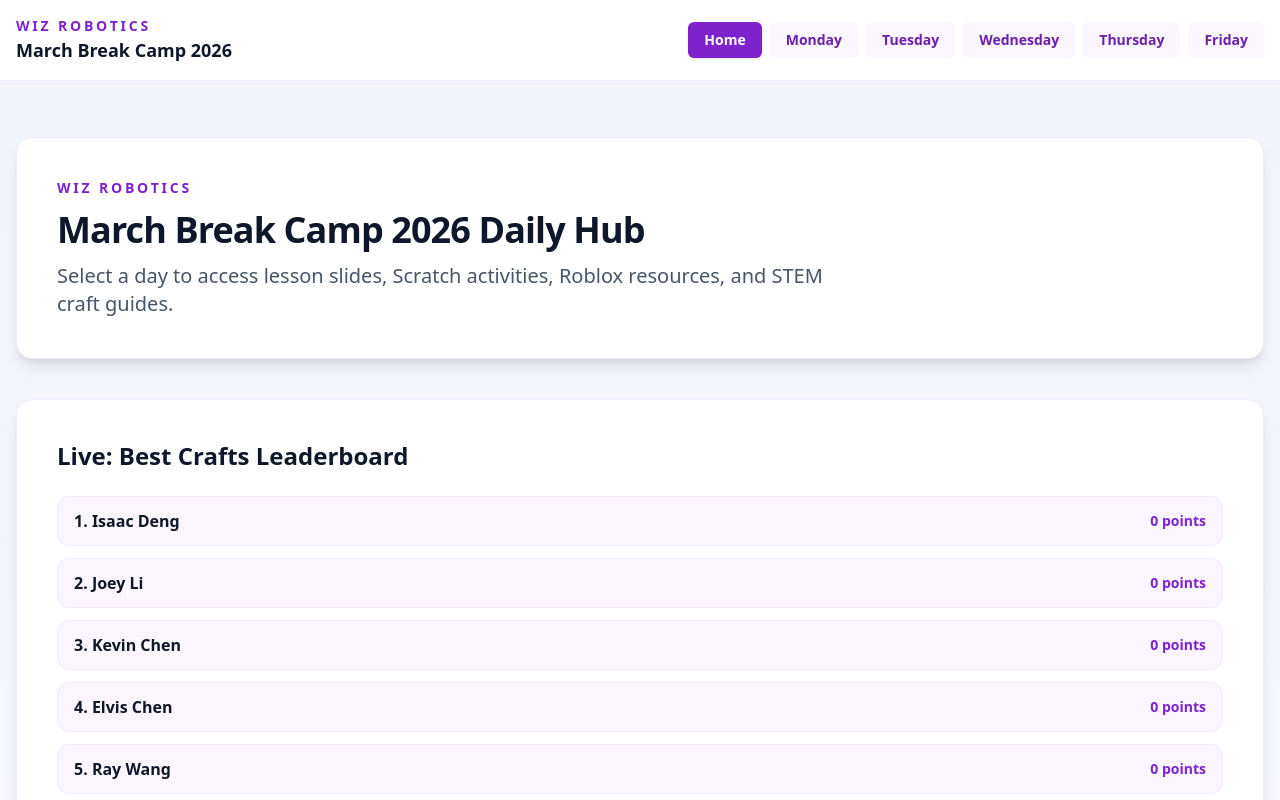
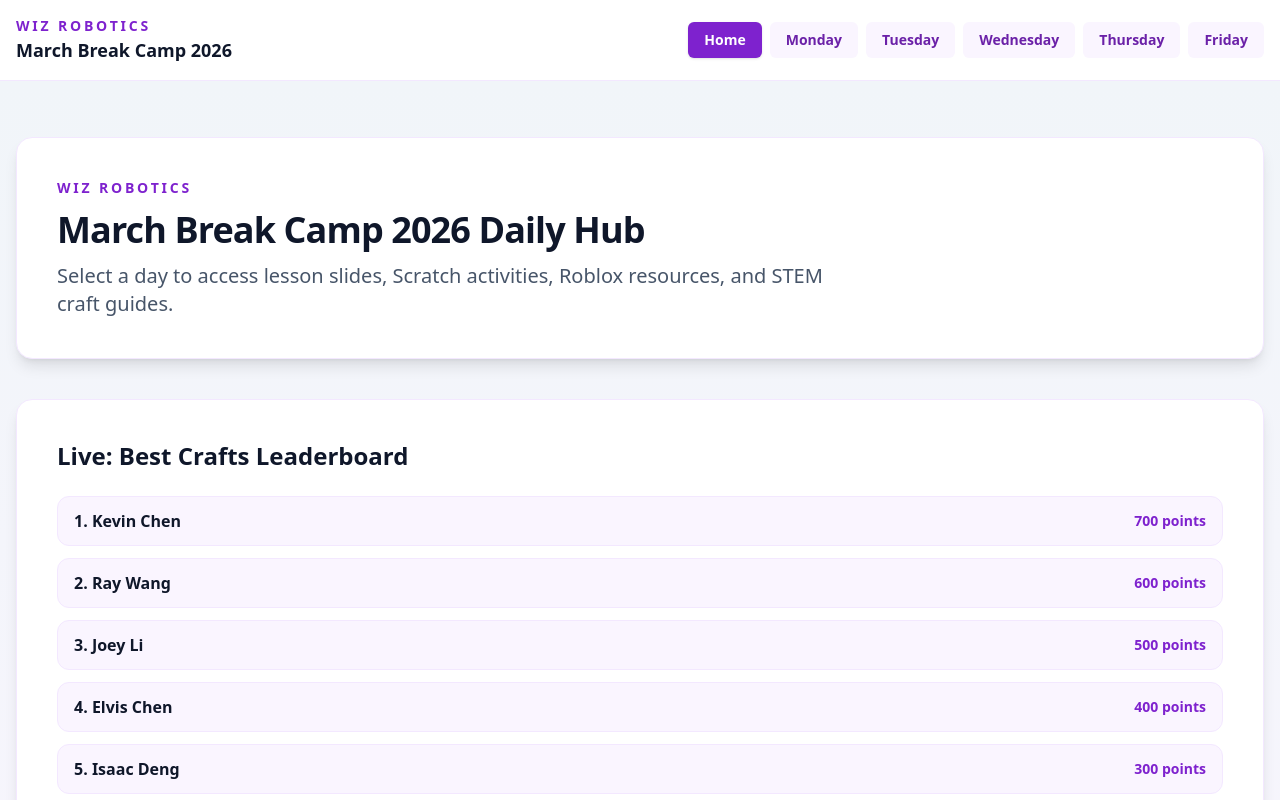
Before and after one commit to srigan-s/wizrobotics-marchbreak, a React (Vite) app: page / in a window 1280 px wide. Shown: the top 800 px of the page. Built offline with nearby package versions, Linux system fonts and the light colour scheme.

Commit message:
updated leaderboard day1

```diff
--- a/src/components/HomePage.tsx
+++ b/src/components/HomePage.tsx
@@ -3,39 +3,56 @@ interface HomePageProps {
 }
 
 function HomePage({ onNavigate }: HomePageProps) {
+
   const days = ['Monday', 'Tuesday', 'Wednesday', 'Thursday', 'Friday'];
+
   const leaderboard = [
-    'Isaac Deng',
-    'Joey Li',
-    'Kevin Chen',
-    'Elvis Chen',
-    'Ray Wang',
-    'Asher Cruz',
+    { name: 'Isaac Deng', points: 300 },
+    { name: 'Joey Li', points: 500 },
+    { name: 'Kevin Chen', points: 700 },
+    { name: 'Elvis Chen', points: 400 },
+    { name: 'Ray Wang', points: 600 },
+    { name: 'Asher Cruz', points: 0 },
   ];
 
   return (
     <div className="min-h-screen bg-gradient-to-b from-slate-100 to-purple-50">
       <div className="container mx-auto px-4 py-10 md:py-14">
+
         <section className="wiz-surface mb-10 p-8 md:p-10">
-          <p className="mb-3 text-sm font-semibold uppercase tracking-[0.2em] text-purple-700">Wiz Robotics</p>
-          <h1 className="wiz-title mb-3">March Break Camp 2026 Daily Hub</h1>
+          <p className="mb-3 text-sm font-semibold uppercase tracking-[0.2em] text-purple-700">
+            Wiz Robotics
+          </p>
+
+          <h1 className="wiz-title mb-3">
+            March Break Camp 2026 Daily Hub
+          </h1>
+
           <p className="wiz-subtitle max-w-3xl">
             Select a day to access lesson slides, Scratch activities, Roblox resources, and STEM craft guides.
           </p>
         </section>
 
         <section className="wiz-surface mb-10 p-8 md:p-10">
-          <h2 className="mb-6 text-2xl font-bold text-slate-900">Live: Best Crafts Leaderboard</h2>
+          <h2 className="mb-6 text-2xl font-bold text-slate-900">
+            Live: Best Crafts Leaderboard
+          </h2>
+
           <ol className="space-y-3">
-            {leaderboard.map((student, index) => (
+            {leaderboard
+              .sort((a, b) => b.points - a.points)
+              .map((student, index) => (
                 <li
-                key={student}
+                  key={student.name}
                   className="flex items-center justify-between rounded-xl border border-purple-100 bg-purple-50 px-4 py-3"
                 >
                   <span className="font-semibold text-slate-900">
-                  {index + 1}. {student}
+                    {index + 1}. {student.name}
                   </span>
-                <span className="text-sm font-semibold text-purple-700">0 points</span>
+
+                  <span className="text-sm font-semibold text-purple-700">
+                    {student.points} points
+                  </span>
                 </li>
               ))}
           </ol>
@@ -43,6 +60,7 @@ function HomePage({ onNavigate }: HomePageProps) {
 
         <section className="mb-10">
           <h2 className="mb-4 text-2xl font-bold text-slate-900">Choose a Day</h2>
+
           <div className="grid grid-cols-1 gap-4 sm:grid-cols-2 lg:grid-cols-5">
             {days.map((day) => (
               <button
@@ -50,30 +68,56 @@ function HomePage({ onNavigate }: HomePageProps) {
                 onClick={() => onNavigate(day)}
                 className="wiz-surface p-6 text-left transition hover:-translate-y-0.5 hover:shadow-xl"
               >
-                <p className="text-xs font-semibold uppercase tracking-[0.2em] text-purple-600">Camp Day</p>
-                <p className="mt-2 text-2xl font-bold text-slate-900">{day}</p>
+                <p className="text-xs font-semibold uppercase tracking-[0.2em] text-purple-600">
+                  Camp Day
+                </p>
+
+                <p className="mt-2 text-2xl font-bold text-slate-900">
+                  {day}
+                </p>
               </button>
             ))}
           </div>
         </section>
 
         <section className="wiz-surface p-8 md:p-10">
-          <h2 className="mb-6 text-2xl font-bold text-slate-900">What Students Work On</h2>
+          <h2 className="mb-6 text-2xl font-bold text-slate-900">
+            What Students Work On
+          </h2>
+
           <div className="grid grid-cols-1 gap-4 md:grid-cols-3">
             <div className="rounded-xl border border-purple-100 bg-purple-50 p-5">
-              <h3 className="mb-2 text-lg font-semibold text-slate-900">Scratch Programming</h3>
-              <p className="text-slate-700">Build games and animations while learning coding logic and design thinking.</p>
+              <h3 className="mb-2 text-lg font-semibold text-slate-900">
+                Scratch Programming
+              </h3>
+
+              <p className="text-slate-700">
+                Build games and animations while learning coding logic and design thinking.
+              </p>
             </div>
+
             <div className="rounded-xl border border-purple-100 bg-purple-50 p-5">
-              <h3 className="mb-2 text-lg font-semibold text-slate-900">Roblox Development</h3>
-              <p className="text-slate-700">Create interactive worlds in Roblox Studio with foundational scripting.</p>
+              <h3 className="mb-2 text-lg font-semibold text-slate-900">
+                Roblox Development
+              </h3>
+
+              <p className="text-slate-700">
+                Create interactive worlds in Roblox Studio with foundational scripting.
+              </p>
             </div>
+
             <div className="rounded-xl border border-purple-100 bg-purple-50 p-5">
-              <h3 className="mb-2 text-lg font-semibold text-slate-900">STEM Craft Activities</h3>
-              <p className="text-slate-700">Hands-on engineering projects that reinforce creativity and problem solving.</p>
+              <h3 className="mb-2 text-lg font-semibold text-slate-900">
+                STEM Craft Activities
+              </h3>
+
+              <p className="text-slate-700">
+                Hands-on engineering projects that reinforce creativity and problem solving.
+              </p>
             </div>
           </div>
         </section>
+
       </div>
     </div>
   );
```
Lines whose indentation alone changed are shown as unchanged.
